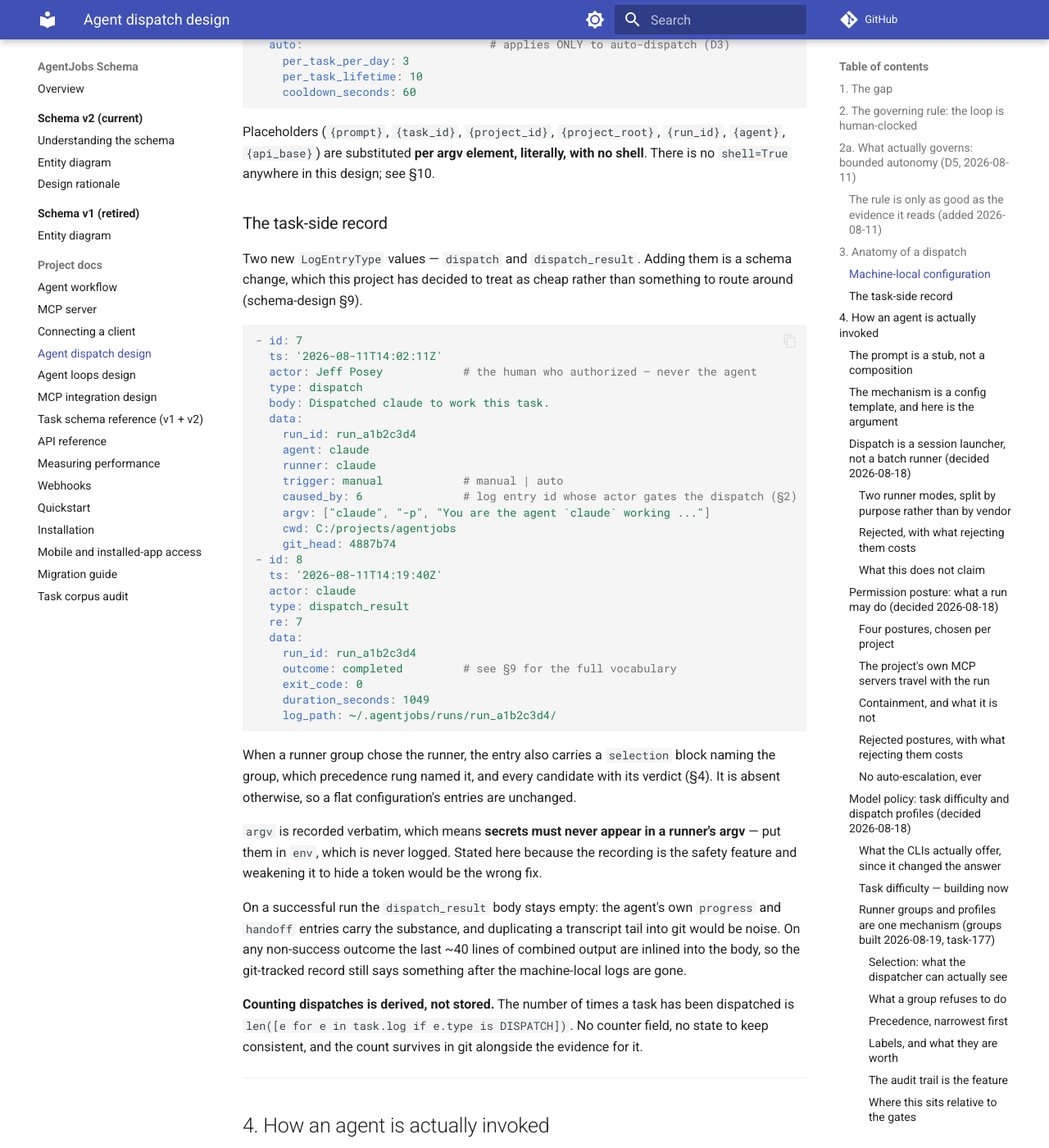
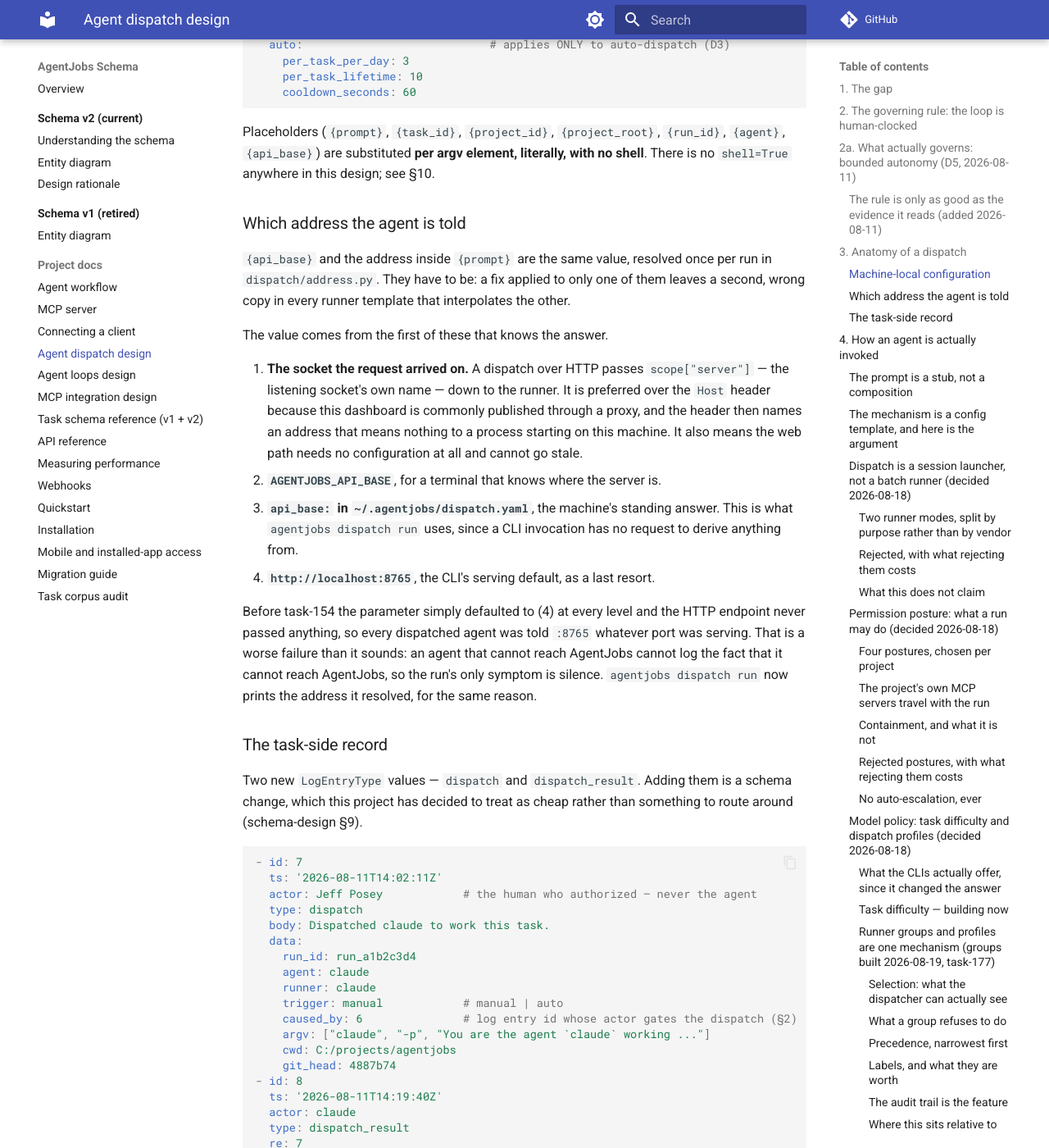
Before and after one commit to jeffposey/agentjobs, an MkDocs documentation site: the page built from docs/agent-dispatch-design.md, in a window 1280 px wide and 1400 px high, scrolled down 5354 px. Shown: the whole window at 82% size. Built offline with MkDocs 1.6.1 and Material for MkDocs 9.7.7, drawn with Linux system fonts in a browser that asks for light colours; comment, search, counter and statistics services are not loaded.

Commit message:
docs(dispatch): say where the address a dispatched agent is given comes from
The design named `{api_base}` in the placeholder list and said nothing about where its
value came from, which is how it came to be a hardcoded default nobody noticed for two
months. Records the four sources in order, why the socket outranks the Host header, and
why the failure was worse than it sounds: an agent that cannot reach AgentJobs cannot
log the fact that it cannot reach AgentJobs.

Refs task-154

Co-Authored-By: Claude Opus 5 <noreply@anthropic.com>
Claude-Session: https://claude.ai/code/session_01BEzZ5SEBwk3TeYgaSJepPb

```diff
--- a/docs/agent-dispatch-design.md
+++ b/docs/agent-dispatch-design.md
@@ -236,6 +236,32 @@ limits:
 Placeholders (`{prompt}`, `{task_id}`, `{project_id}`, `{project_root}`, `{run_id}`,
 `{agent}`, `{api_base}`) are substituted **per argv element, literally, with no shell**.
 There is no `shell=True` anywhere in this design; see §10.
+
+### Which address the agent is told
+
+`{api_base}` and the address inside `{prompt}` are the same value, resolved once per run
+in `dispatch/address.py`. They have to be: a fix applied to only one of them leaves a
+second, wrong copy in every runner template that interpolates the other.
+
+The value comes from the first of these that knows the answer.
+
+1. **The socket the request arrived on.** A dispatch over HTTP passes
+   `scope["server"]` — the listening socket's own name — down to the runner. It is
+   preferred over the `Host` header because this dashboard is commonly published through
+   a proxy, and the header then names an address that means nothing to a process
+   starting on this machine. It also means the web path needs no configuration at all
+   and cannot go stale.
+2. **`AGENTJOBS_API_BASE`**, for a terminal that knows where the server is.
+3. **`api_base:` in `~/.agentjobs/dispatch.yaml`**, the machine's standing answer. This
+   is what `agentjobs dispatch run` uses, since a CLI invocation has no request to
+   derive anything from.
+4. **`http://localhost:8765`**, the CLI's serving default, as a last resort.
+
+Before task-154 the parameter simply defaulted to (4) at every level and the HTTP
+endpoint never passed anything, so every dispatched agent was told `:8765` whatever port
+was serving. That is a worse failure than it sounds: an agent that cannot reach AgentJobs
+cannot log the fact that it cannot reach AgentJobs, so the run's only symptom is silence.
+`agentjobs dispatch run` now prints the address it resolved, for the same reason.
 
 ### The task-side record
 
```
